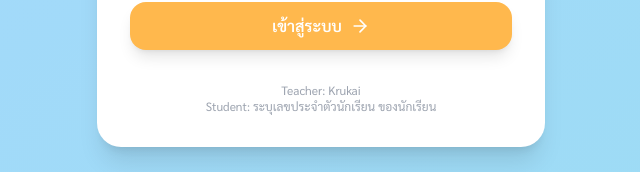
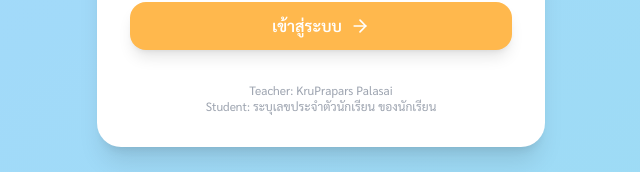
Before and after one commit to uniconemaesai-a11y/phy2025, a React (Vite) app: page /#/login in a window 1280 px wide. Shown: the part 555-727 px from the top of the page, without its empty margins (319-959 px from the left). Built offline with nearby package versions, Linux system fonts and the light colour scheme.

Commit message:
Update teacher name in Login component

```diff
--- a/pages/Login.tsx
+++ b/pages/Login.tsx
@@ -128,7 +128,7 @@ export const Login = () => {
         </form>
 
         <div className="mt-8 text-center text-xs text-gray-400">
-          <p>Teacher: Krukai </p>
+          <p>Teacher: KruPrapars Palasai </p>
           <p>Student: ระบุเลขประจำตัวนักเรียน ของนักเรียน </p>
         </div>
       </div>
```
